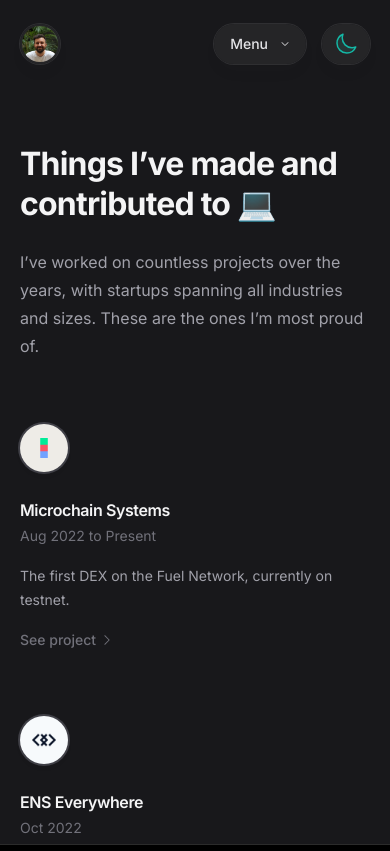
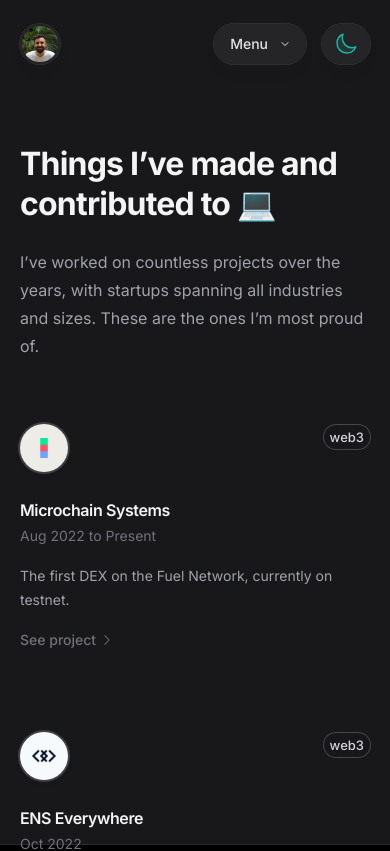
Before and after one commit to CharlyMartin/portfolio, a Next.js app: page /projects in a window 390 px wide. Shown: the top 851 px of the page. Built offline with nearby package versions, Linux system fonts and the light colour scheme.

Commit message:
Add badge to projects

```diff
--- a/src/app/projects/[slug]/page.tsx
+++ b/src/app/projects/[slug]/page.tsx
@@ -15,6 +15,7 @@ import { getHostname } from "@/lib/get-hostname";
 import { getProject } from "@/data/projects";
 import { formatProjectDates } from "@/lib/format-date";
 import { Project, Use } from "@/types";
+import Badge from "@/components/atoms/badge";
 
 export async function generateMetadata(props: Props): Promise<Metadata> {
   const { params } = props;
@@ -47,7 +48,7 @@ export default async function ProjectPage(props: Props) {
         {project.roles.map((item, i) => {
           const { name } = item;
           return (
-            <Badge className="mb-3 mr-3" key={i}>
+            <Badge className="mb-3 mr-3" size="lg" key={i}>
               {name}
             </Badge>
           );
@@ -139,24 +140,6 @@ function ListItem(props: ListItemProps) {
   );
 }
 
-type BadgeProps = React.ComponentProps<"span">;
-
-function Badge(props: BadgeProps) {
-  const { children, className } = props;
-
-  // h-10 w-10 rounded-full bg-white/90 p-0.5 shadow-lg shadow-zinc-800/5 ring-1 ring-zinc-900/5 backdrop-blur dark:bg-zinc-800/90 dark:ring-white/10
-  return (
-    <span
-      className={clsx(
-        "inline-flex items-center rounded-full bg-zinc-100 px-3.5 py-1.5 text-sm font-medium text-zinc-800 shadow-md shadow-zinc-800/5 ring-1 ring-zinc-900/5 backdrop-blur dark:bg-zinc-800 dark:bg-zinc-800/90 dark:text-zinc-100 dark:ring-white/10",
-        className
-      )}
-    >
-      {children}
-    </span>
-  );
-}
-
 type StatusProps = {
   status: Project["status"];
 } & React.ComponentProps<"div">;
--- /dev/null
+++ b/src/components/atoms/badge/index.tsx
@@ -0,0 +1,25 @@
+import clsx from "clsx";
+
+type Props = {
+  size: "sm" | "md" | "lg";
+} & React.ComponentProps<"span">;
+
+export default function Badge(props: Props) {
+  const { children, size, className } = props;
+
+  return (
+    <span
+      className={clsx(
+        "inline-flex items-center rounded-xl bg-transparent text-zinc-600 shadow-zinc-800/5 ring-1 ring-zinc-900/5 backdrop-blur dark:text-zinc-300 dark:ring-white/20",
+        size == "sm" && "rounded-md px-1.5 text-xs font-medium shadow-sm",
+        size == "md" && "rounded-xl px-2.5 py-0.5 text-sm font-medium shadow",
+        size == "lg" && "rounded-2xl px-2.5 py-1.5 text-sm shadow",
+        className
+      )}
+    >
+      {children}
+    </span>
+  );
+}
+
+// shadow-md shadow-zinc-800/5 ring-1 ring-zinc-900/5 backdrop-blur dark:bg-zinc-800 dark:bg-zinc-800/90 dark:text-zinc-100 dark:ring-white/10
--- a/src/components/blocks/project/index.tsx
+++ b/src/components/blocks/project/index.tsx
@@ -4,19 +4,25 @@ import Image from "next/image";
 import Card from "@/components/blocks/card";
 import { formatProjectDates } from "@/lib/format-date";
 import type { ProjectPreview } from "@/types";
+import Badge from "@/components/atoms/badge";
 
 type Props = ProjectPreview;
 
 export default function Project(props: Props) {
-  const { name, logo, description, dates, slug } = props;
+  const { name, logo, description, dates, slug, areas } = props;
   const formattedDates = formatProjectDates(dates, { month: "short" });
 
   return (
-    <Card as="li" key={name}>
+    <Card key={name}>
+      <div className="flex w-full items-start justify-between">
         <div className="z-10 mb-6">
           {logo && (
             <ImageBackground
-            style={{ backgroundColor: "#fff", padding: "14px", ...logo.style }}
+              style={{
+                backgroundColor: "#fff",
+                padding: "14px",
+                ...logo.style,
+              }}
             >
               <div className="relative h-full w-full">
                 <Image
@@ -36,6 +42,17 @@ export default function Project(props: Props) {
               </span>
             </ImageBackground>
           )}
+        </div>
+
+        <div className="z-10 space-x-2">
+          {areas.slice(0, 2).map(function renderAreas(area, i) {
+            return (
+              <Badge size="sm" key={i}>
+                {area}
+              </Badge>
+            );
+          })}
+        </div>
       </div>
 
       <Card.Title href={`/projects/${slug}`}>{name}</Card.Title>
--- a/src/components/sections/projects/index.tsx
+++ b/src/components/sections/projects/index.tsx
@@ -15,13 +15,17 @@ export default function Projects(props: Props) {
     <ul
       role="list"
       className={clsx(
-        "grid grid-cols-1 gap-x-12 gap-y-16 sm:grid-cols-2 lg:grid-cols-3",
+        "grid grid-cols-1 gap-x-16 gap-y-20 sm:grid-cols-2 lg:grid-cols-3",
         className
       )}
       {...rest}
     >
       {data.map(function renderProjects(project, i) {
-        return <Project key={i} {...project} />;
+        return (
+          <li key={i}>
+            <Project {...project} />
+          </li>
+        );
       })}
     </ul>
   );
--- a/src/data/projects.ts
+++ b/src/data/projects.ts
@@ -298,8 +298,8 @@ export function getProjects(filters?: Filters): ProjectPreview[] {
     })
     .filter((project) => project.display)
     .map((project) => {
-      const { id, name, description, logo, dates, slug } = project;
-      return { id, name, description, logo, dates, slug };
+      const { id, name, description, logo, dates, slug, areas } = project;
+      return { id, name, description, logo, dates, slug, areas };
     })
     .sort((a, z) => {
       if (!a.dates.end) return -1;
```
Lines whose indentation alone changed are shown as unchanged.
